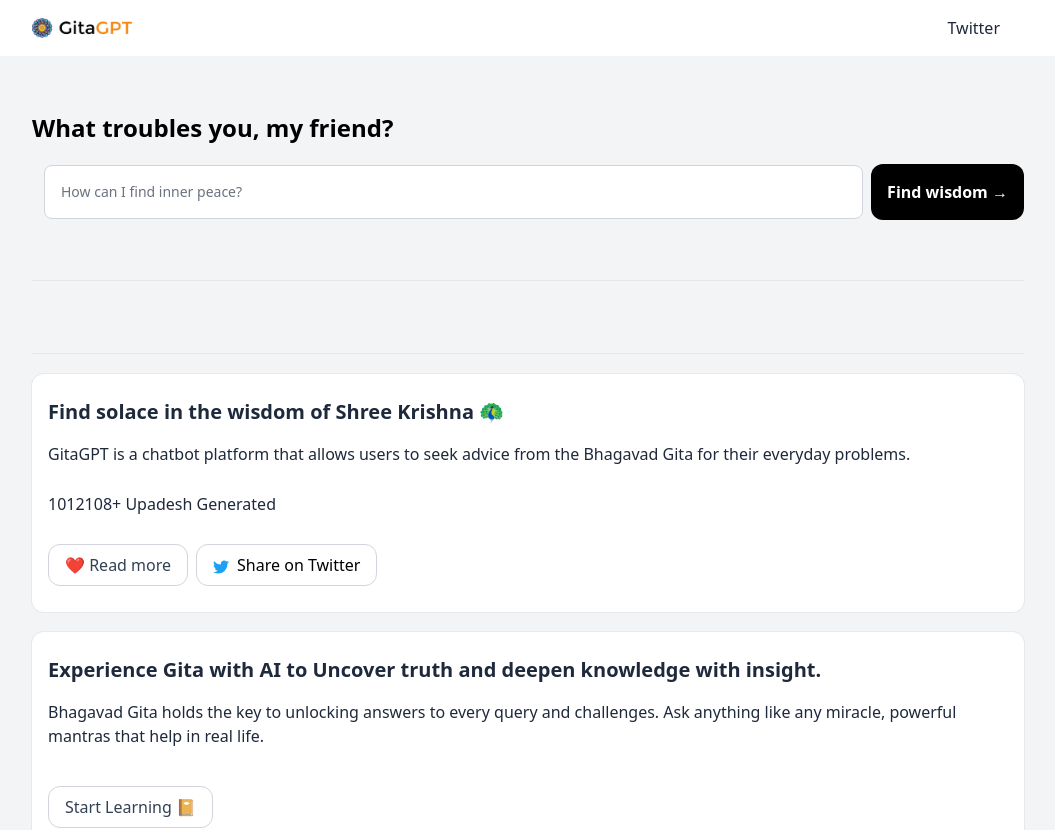
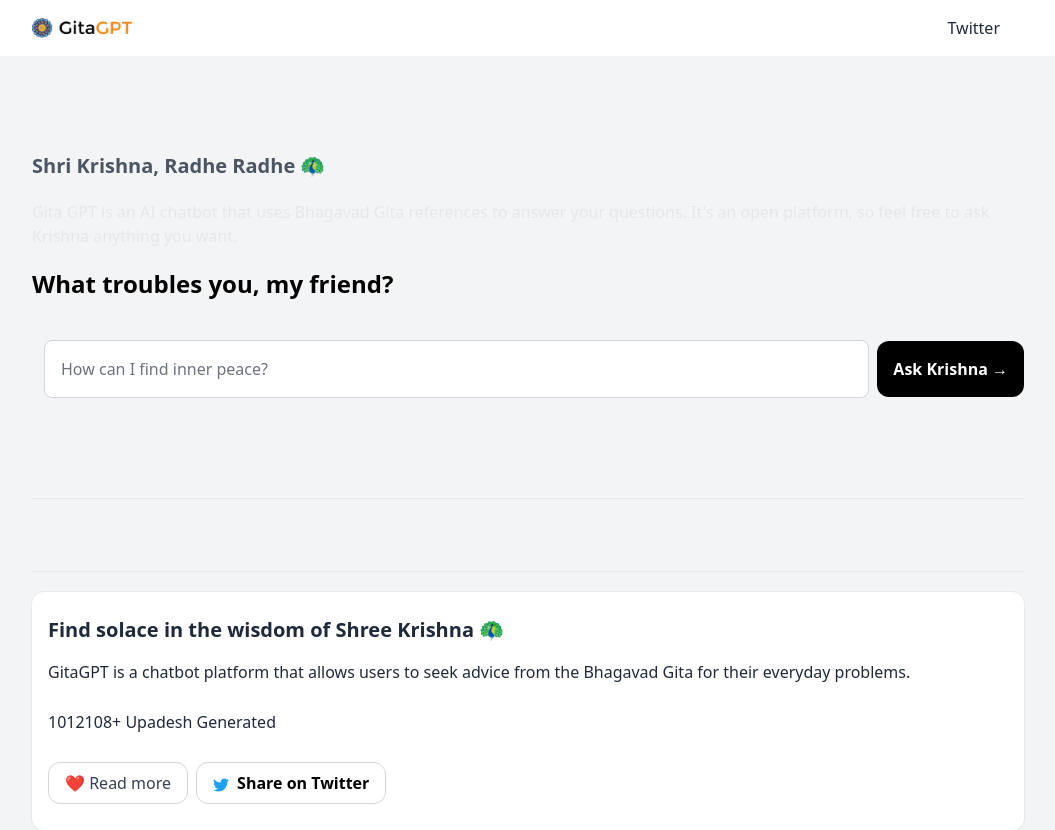
Before and after one commit to vxsahu/gitagpt, a Next.js app: page / in a window 1280 px wide. Shown: the top 830 px of the page, without its empty margins (112-1167 px from the left). Built offline with nearby package versions, Linux system fonts and the light colour scheme.

Commit message:
Update index.tsx

```diff
--- a/pages/index.tsx
+++ b/pages/index.tsx
@@ -104,11 +104,13 @@ const Home: NextPage = () => {
       </Head>
 
       <Header />
-      <main className="max-w-5xl innerbox flex flex-1 w-full flex-col p-4">
+      <main className="max-w-5xl innerbox flex flex-1 w-full flex-col p-4 my-10">
         <div className="max-xl w-full my-10">
+          <p className="text-xl font-bold text-gray-600 mb-5">Shri Krishna, Radhe Radhe 🦚</p>
+          <p className="text-gray-200 mb-5">Gita GPT is an AI chatbot that uses Bhagavad Gita references to answer your questions. It's an open platform, so feel free to ask Krishna anything you want.</p>
         <h2 className="sm:text-2xl text-xl font-bold mb-5">
             What troubles you, my friend?</h2>
-          <div className="inset-y-0 left-0 flex items-center pl-3">
+          <div className="inset-y-0 left-0 flex items-center my-10 pl-3">
           <input value={gita}
   onChange={(e) => setGita(e.target.value)}
   onInput={limitCharacters}
@@ -118,7 +120,7 @@ const Home: NextPage = () => {
       generateGita(e);
     }
   }}
-  className="block w-full p-4 text-sm text-gray-900 border border-gray-300 rounded-lg bg-white focus:ring-gray-500 focus:border-gray-500 mr-2"
+  className="block w-full p-4 text-gray-900 border border-gray-300 rounded-lg bg-white focus:ring-gray-500 focus:border-gray-500 mr-2"
   placeholder="How can I find inner peace?"
 />
           {!loading && (
@@ -126,7 +128,7 @@ const Home: NextPage = () => {
               className="bg-black rounded-xl text-white font-bold p-4 hover:bg-black/80 w-half flex-none flex"
               onClick={(e) => generateGita(e)}
             >
-              Find wisdom &rarr;
+              Ask Krishna &rarr;
             </button>
           )}
           {loading && (
@@ -198,7 +200,7 @@ Shree Krishna 🦚</h2>
               >
               ❤️ Read more
             </a>
-            <a href="https://twitter.com/intent/tweet?text=Find%20solace%20in%20the%20wisdom%20of%20Shree%20Krishna%20%F0%9F%A6%9A%0A%0ABhagavad%20Gita%20AI%20App%0A%0Ahttps%3A//www.gitagpt.com" target="_blank" className="inline-block rounded-xl border border-gray-300 bg-white px-4 py-2 w-half font-base transition-colors hover:bg-gray-100 my-2.5 hover:opacity-80">
+            <a href="https://twitter.com/intent/tweet?text=Find%20solace%20in%20the%20wisdom%20of%20Shree%20Krishna%20%F0%9F%A6%9A%0A%0ABhagavad%20Gita%20AI%20App%0A%0Ahttps%3A//www.gitagpt.com" target="_blank" className="inline-block rounded-xl border border-gray-300 bg-white px-4 py-2 w-half font-bold transition-colors hover:bg-gray-100 my-2.5 hover:opacity-80">
               <svg className="text-[#1da1f2] w-4 h-4 mr-2 inline-block" aria-hidden="true" focusable="false" data-prefix="fab" data-icon="twitter" role="img" xmlns="http://www.w3.org/2000/svg" viewBox="0 0 512 512"><path fill="currentColor" d="M459.4 151.7c.325 4.548 .325 9.097 .325 13.65 0 138.7-105.6 298.6-298.6 298.6-59.45 0-114.7-17.22-161.1-47.11 8.447 .974 16.57 1.299 25.34 1.299 49.06 0 94.21-16.57 130.3-44.83-46.13-.975-84.79-31.19-98.11-72.77 6.498 .974 12.99 1.624 19.82 1.624 9.421 0 18.84-1.3 27.61-3.573-48.08-9.747-84.14-51.98-84.14-102.1v-1.299c13.97 7.797 30.21 12.67 47.43 13.32-28.26-18.84-46.78-51.01-46.78-87.39 0-19.49 5.197-37.36 14.29-52.95 51.65 63.67 129.3 105.3 216.4 109.8-1.624-7.797-2.599-15.92-2.599-24.04 0-57.83 46.78-104.9 104.9-104.9 30.21 0 57.5 12.67 76.67 33.14 23.72-4.548 46.46-13.32 66.6-25.34-7.798 24.37-24.37 44.83-46.13 57.83 21.12-2.273 41.58-8.122 60.43-16.24-14.29 20.79-32.16 39.31-52.63 54.25z"></path></svg>
               Share on Twitter
             </a>
@@ -211,7 +213,7 @@ Shree Krishna 🦚</h2>
         <p className="mb-2.5 space-y-4 text-slate-800 py-2">
               Bhagavad Gita holds the key to unlocking answers to every query and challenges. Ask anything like any miracle, powerful mantras that help in real life.</p>
               <a
-              className="inline-block flex-warp w-half rounded-xl mr-2 border border-gray-300 bg-white px-4 py-2 text-slate-700 transition-colors hover:bg-gray-100 my-5"
+              className="inline-block font-bold flex-warp w-half rounded-xl mr-2 border border-gray-300 bg-white px-4 py-2 text-slate-700 transition-colors hover:bg-gray-100 my-5"
               href="https://www.sahu4you.com/gita-gpt/" target="_blank" rel="noopener noreferrer"
               >
               Start Learning 📔
```
